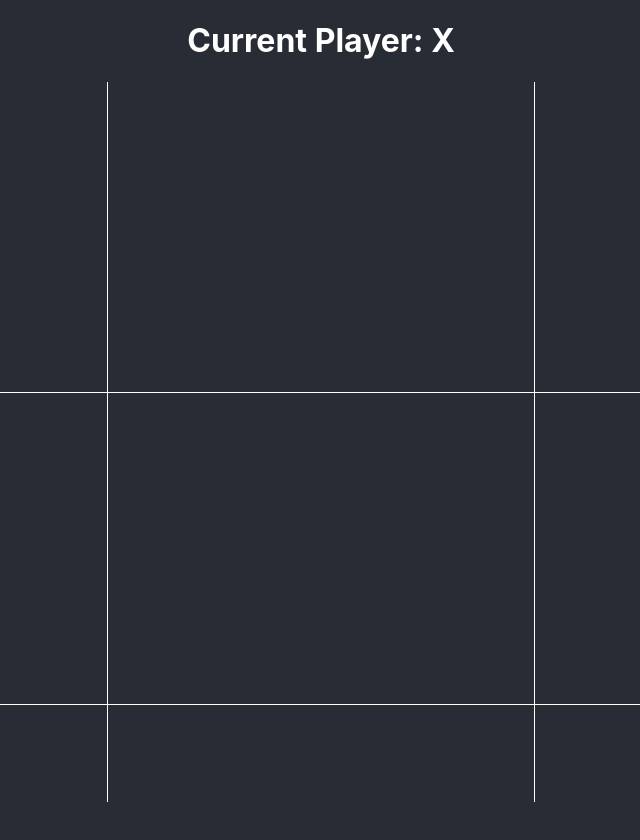
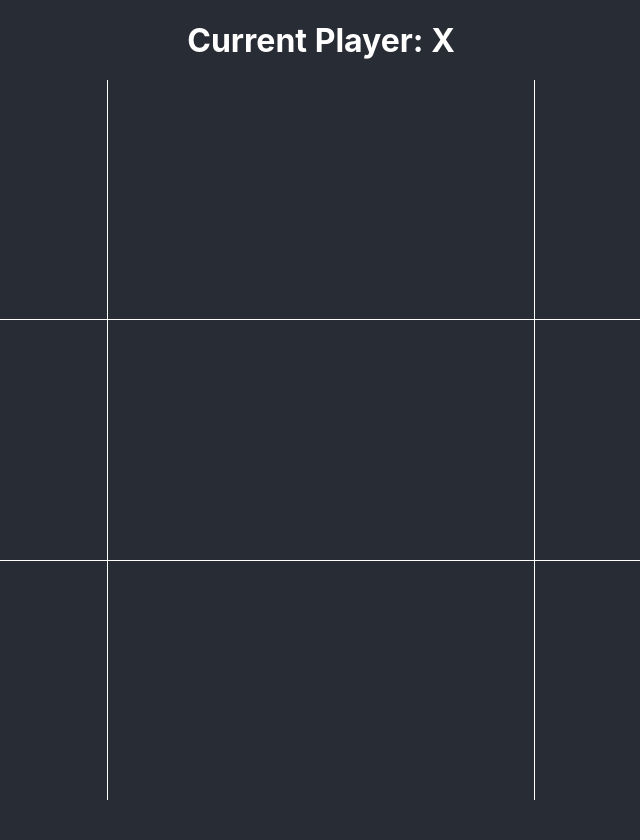
Before and after one commit to Muttsuri/tic_tac_toe, a React (Create React App) app: page / in a window 1280 px wide. Shown: the top 840 px of the page, without its empty margins (319-959 px from the left). After the commit the page ends 800 px from the top, so only its background shows below. Built offline with nearby package versions, Linux system fonts and the light colour scheme.

Commit message:
Fixing some minor styling issues

```diff
--- a/src/App.css
+++ b/src/App.css
@@ -14,14 +14,20 @@ html {
   text-align: center;
   color: var(--main-text-color);
   min-width: 100vw;
+  max-width: 100vw;
+}
+
+.App > .App-Header {
+  min-height: 10vh;
+  max-height: 10vh;
 }
 
 .App-Core {
-  min-height: 89vh;
+  min-height: 90vh;
   max-height: 90vh;
   display: grid;
   grid-template-columns: repeat(3, 1fr);
-  font-size: calc(20px + 6vmax);
+  font-size: calc(10px + 8vmin);
   background-color: var(--main-text-color);
   gap: 1px
 }
```
